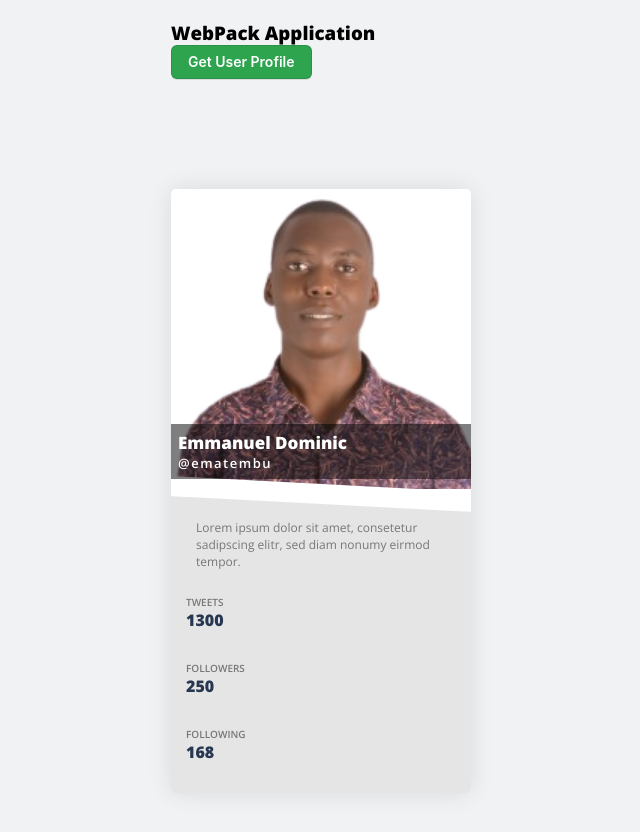
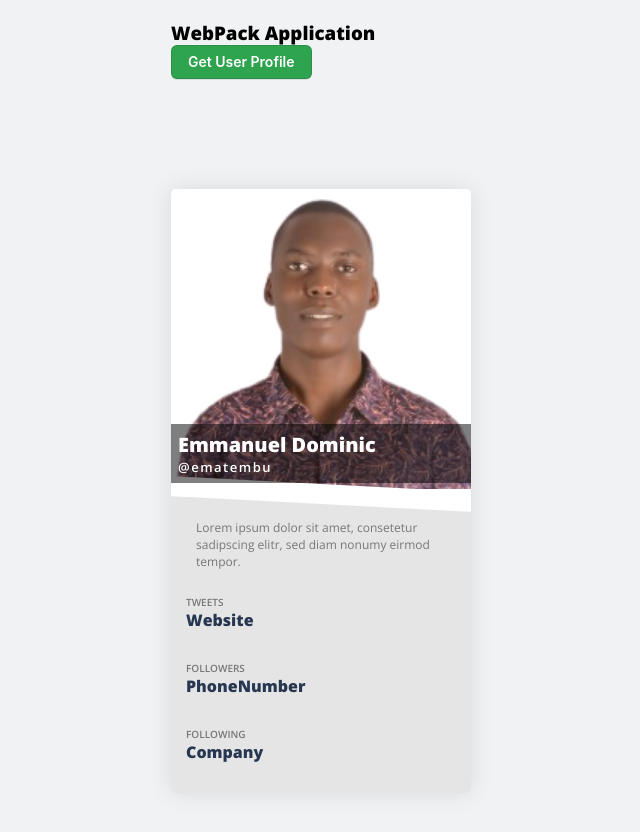
Before and after one commit to Emmanuel-Dominic/webpack-application-setup, a website built with webpack: page src/template.html in a window 1280 px wide. Shown: the whole page, without its empty margins (319-959 px from the left). Built offline with nearby package versions, Linux system fonts and the light colour scheme.

Commit message:
update profile page

```diff
--- a/src/template.html
+++ b/src/template.html
@@ -14,8 +14,9 @@
                     <div class="profile-card-4 text-center">
                         <img id="img-profile" class="img img-responsive" width="100%">
                         <div class="profile-content">
-                            <div class="profile-name">Emmanuel Dominic
-                                <p>@ematembu</p>
+                            <div class="profile-name">
+                                <h3 id="profile-name">Emmanuel Dominic</h3>
+                                <p id="profile-email">@ematembu</p>
                             </div>
                             <div class="profile-description">
                                 Lorem ipsum dolor sit amet, consetetur sadipscing elitr, sed diam nonumy eirmod tempor.
@@ -23,20 +24,20 @@
                             <div class="row">
                                 <div class="col-xs-4">
                                     <div class="profile-overview">
-                                        <p>TWEETS</p>
-                                        <h4>1300</h4>
+                                        <p id="profile-website">TWEETS</p>
+                                        <h4>Website</h4>
                                     </div>
                                 </div>
                                 <div class="col-xs-4">
                                     <div class="profile-overview">
-                                        <p>FOLLOWERS</p>
-                                        <h4>250</h4>
+                                        <p id="profile-phone">FOLLOWERS</p>
+                                        <h4>PhoneNumber</h4>
                                     </div>
                                 </div>
                                 <div class="col-xs-4">
                                     <div class="profile-overview">
-                                        <p>FOLLOWING</p>
-                                        <h4>168</h4>
+                                        <p id="profile-company">FOLLOWING</p>
+                                        <h4>Company</h4>
                                     </div>
                                 </div>
                             </div>
```
